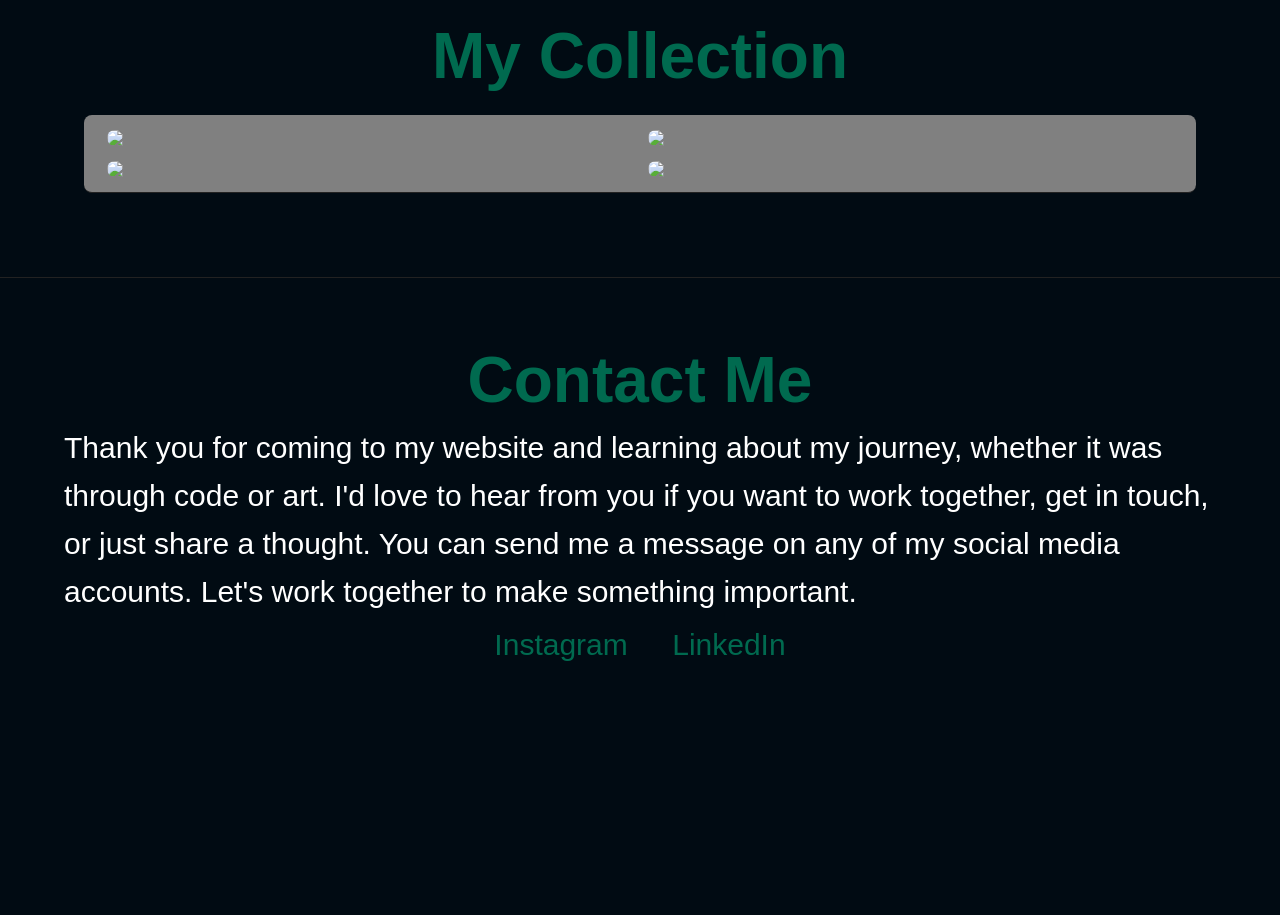
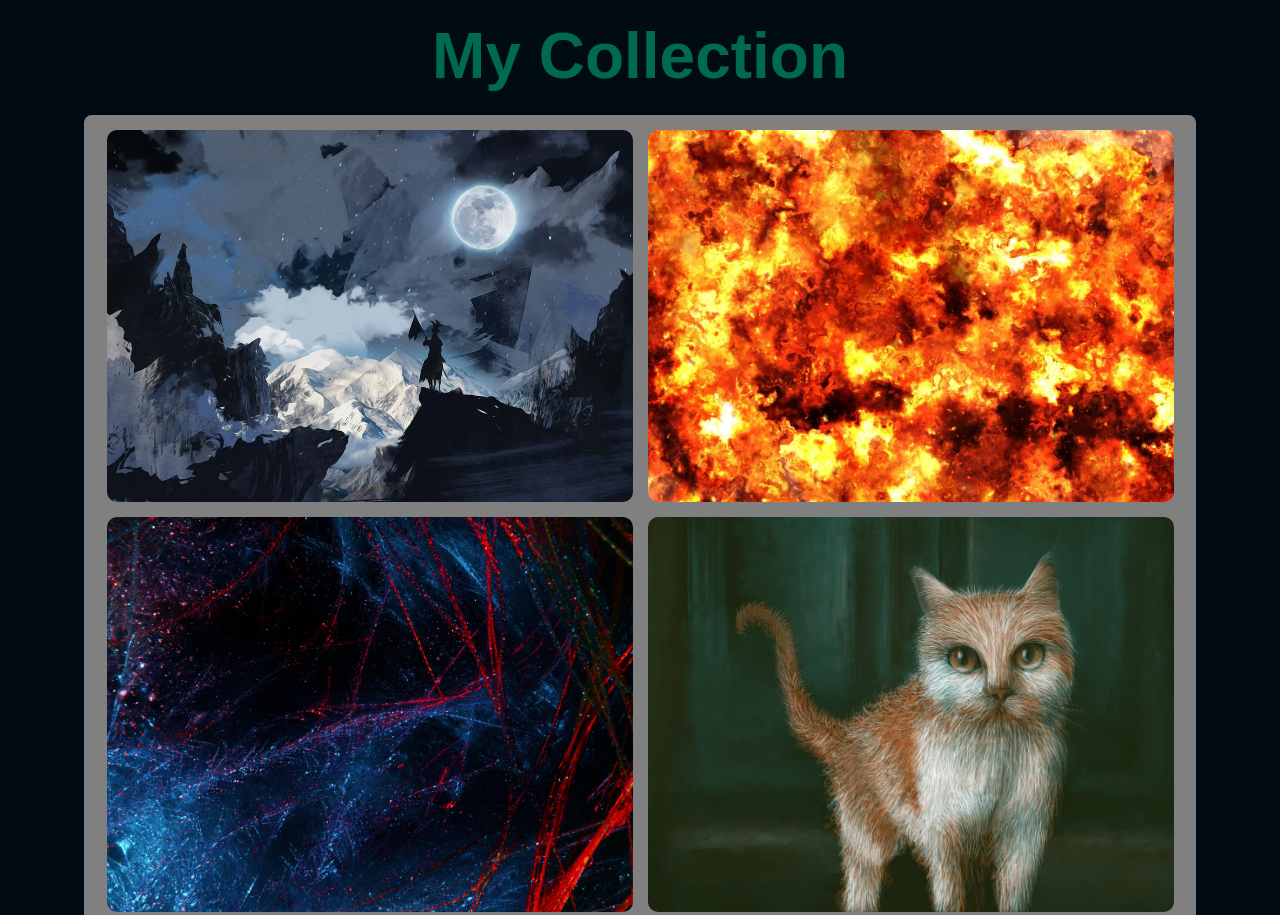
Before and after one commit to AkshajSachdeva/Devcomm_project2, a plain HTML site: page index.html in a window 1280 px wide. Shown: the part 940-1855 px from the top of the page. Before the commit the page ends 1673 px from the top, so only its background shows below. Drawn offline with Linux system fonts and the light colour scheme.

Commit message:
updated image path

```diff
--- a/index.html
+++ b/index.html
@@ -24,10 +24,10 @@
       <h1>My Collection</h1>
       <section id="container">
         <div class="grid">
-          <img src="/devcomm/p2.webp"> <img src="/devcomm/p3.webp">
-          <img src="/devcomm/p4.jpg"> <img src="/devcomm/p5.jpg">
+          <img src="p2.webp"> <img src="p3.webp">
+          <img src="p4.jpg"> <img src="p5.jpg">
         </div>
-    </section>
+      </section>
     </section>
     <section id="Contact">
       <h1>Contact Me</h1>
```
